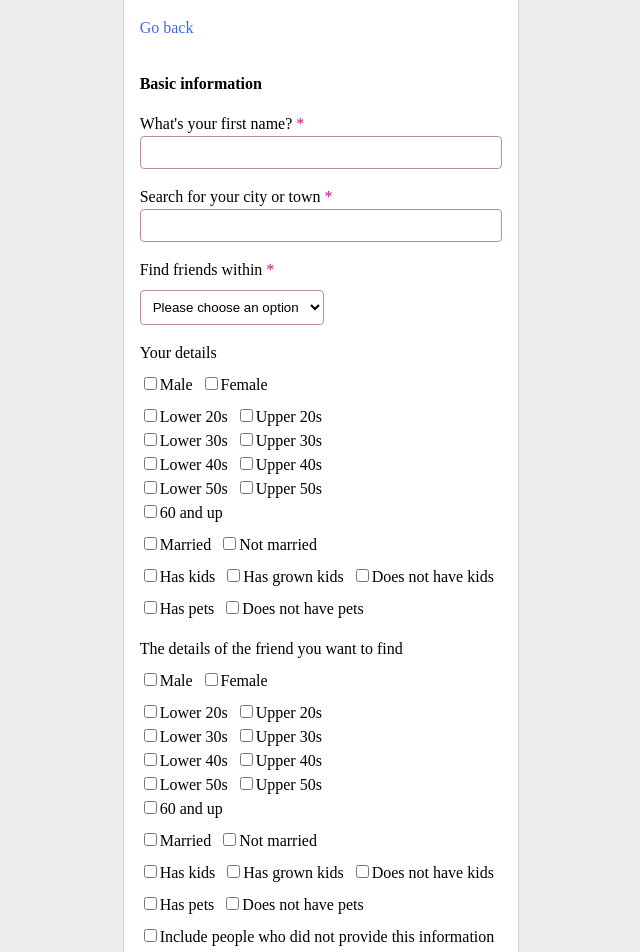
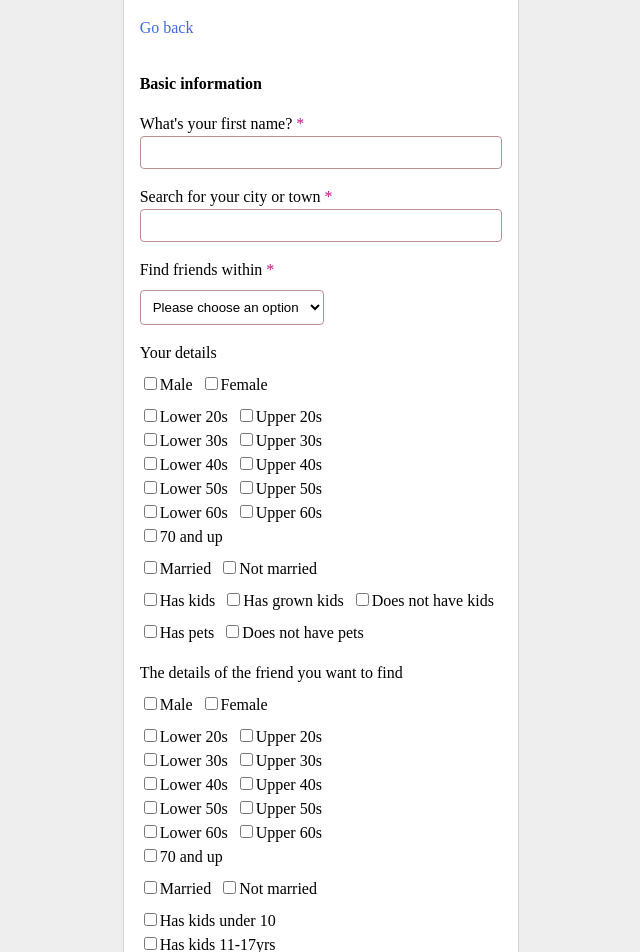
Before and after one commit to Queatz/find-friends, an Angular app: page /begin in a window 1280 px wide. Shown: the top 952 px of the page, without its empty margins (319-959 px from the left). Built offline with nearby package versions, Linux system fonts and the light colour scheme.

Commit message:
Rewording

```diff
--- a/src/app/attend/attend.component.html
+++ b/src/app/attend/attend.component.html
@@ -15,7 +15,7 @@
     <br />
     {{
       timeIsExpired ? 'A meet has been scheduled with you and 4 other people.' :
-        'We found 4 people that match with who you are looking for.'
+        'We grouped you with 4 people that are potentially great friends for you.'
     }}
   </p>
   <ng-container *ngIf="timeIsExpired && place">
@@ -83,10 +83,15 @@
   </ng-container>
   <hr *ngIf="!timeIsExpired"  />
   <a *ngIf="!timeIsExpired" (click)="expired()">Reload this page</a>
-  <p *ngIf="!timeIsExpired" class="sm">
+  <div *ngIf="!timeIsExpired" class="sm m">
     <b>How do meets get scheduled?</b><br />
-    When more than half of all attendees vote for a suggestion, or a suggestion with two or more attendees is less than 12 hours away,
-    those attendees will be confirmed for that time and place.
-  </p>
+    <ol>
+      <li>The people in this group suggest one or more places to meet</li>
+      <li>Everyone votes on the suggested places</li>
+      <li>A call is made for the place with the most votes, and the meet is scheduled</li>
+      <li>If people remain, a call made made for the 2nd most voted place, and so on</li>
+      <li>If a single person remains, people are able to attend a second meet to meet them as well</li>
+    </ol>
+  </div>
   <a routerLink="/" *ngIf="!timeIsExpired">Do not attend this meet</a>
 </section>
--- a/src/app/basic-info/basic-info.component.html
+++ b/src/app/basic-info/basic-info.component.html
@@ -41,7 +41,9 @@
         { title: 'Upper 40s' },
         { title: 'Lower 50s' },
         { title: 'Upper 50s' },
-        { title: '60 and up' }
+        { title: 'Lower 60s' },
+        { title: 'Upper 60s' },
+        { title: '70 and up' }
       ]"
     ></app-checkbox-group>
     <app-checkbox-group
@@ -88,7 +90,9 @@
         { title: 'Upper 40s' },
         { title: 'Lower 50s' },
         { title: 'Upper 50s' },
-        { title: '60 and up' }
+        { title: 'Lower 60s' },
+        { title: 'Upper 60s' },
+        { title: '70 and up' }
       ]"
     ></app-checkbox-group>
     <app-checkbox-group
@@ -101,23 +105,26 @@
     ></app-checkbox-group>
     <app-checkbox-group
       [(checked)]="user.quiz.friendDetails.kids"
+      [layout]="'col'"
       [multiple]="true"
       [options]="[
-        { title: 'Has kids' },
-        { title: 'Has grown kids' },
+        { title: 'Has kids under 10' },
+        { title: 'Has kids 11-17yrs' },
+        { title: 'Has kids 18+' },
         { title: 'Does not have kids' },
       ]"
     ></app-checkbox-group>
     <app-checkbox-group
       [(checked)]="user.quiz.friendDetails.pets"
+      [layout]="'col'"
       [multiple]="true"
       [options]="[
-        { title: 'Has pets' },
-        { title: 'Does not have pets' }
+        { title: 'Has house pets (Dogs, cats, pigs, etc.)' },
+        { title: 'Does not have house pets' }
       ]"
     ></app-checkbox-group>
     <div class="radio-group">
-      <label><input type="checkbox" [(ngModel)]="user.quiz.friendDetails.matchWhenAbsent" />Include people who did not provide this information</label>
+      <label><input type="checkbox" [(ngModel)]="user.quiz.friendDetails.includeWhenAbsent" />Include people who did not provide this information</label>
     </div>
   </div>
 </section>
--- a/src/app/choices/choices.component.html
+++ b/src/app/choices/choices.component.html
@@ -7,4 +7,4 @@
         { title: 'Yes' }
       ]"
 ></app-checkbox-group>
-<label class="sm"><input type="checkbox" [(ngModel)]="value.required" />Do not match me with people who answered this differently</label>
+<label class="sm"><input type="checkbox" [(ngModel)]="value.required" />Do not group me with people who answered this differently</label>
--- a/src/app/disclaimers/disclaimers.component.html
+++ b/src/app/disclaimers/disclaimers.component.html
@@ -1,9 +1,9 @@
 <section>
-  <b>MoreFriends.org</b> is a platform for adults (20+) to who want to meet and talk with potential friends in person, while spending the least amount of time doing the searching.
+  <b>MoreFriends.org</b> is a platform for adults (20+) who want to meet and talk with potential friends in person.
   <div class="sm m"><b>Disclaimers</b></div>
   <label><input type="checkbox" [(ngModel)]="user.quiz.legal.disclaimer" />I understand that meeting new people comes with associated risks and that I am using this platform at my own risk.</label><br />
   <br />
-  <label><input type="checkbox" [(ngModel)]="user.quiz.legal.tos" />I certify that I am using MoreFriends.org only for the purpose of finding personal friends.  I am not soliciting, advertising, attempting to persuade others, attempting to harm others or otherwise seeking something other than a personal friend.</label>
+  <label><input type="checkbox" [(ngModel)]="user.quiz.legal.tos" />I certify that I am using MoreFriends.org only for the purpose of finding personal friends.  I am not soliciting, advertising, attempting to persuade others, attempting to harm others, or otherwise seeking something other than a personal friend.</label>
 </section>
 <footer>
   <a (click)="next()">Continue to basic information</a>
--- a/src/app/friend-details/friend-details.component.ts
+++ b/src/app/friend-details/friend-details.component.ts
@@ -12,9 +12,12 @@ export class FriendDetailsComponent implements OnInit {
     'Often available in the mornings',
     'Often available in the evenings',
     'Often available on the weekends',
+    'Regularly enjoys fast food',
+    'Regularly eats out',
     'Eats meat',
     'Hunts animals',
     'Is into astrology',
+    'Is into mythology',
     'Drinks alcohol',
     'Vapes',
     'Uses drugs',
--- a/src/app/home/home.component.ts
+++ b/src/app/home/home.component.ts
@@ -7,6 +7,8 @@ import { Component, OnInit } from '@angular/core';
 })
 export class HomeComponent implements OnInit {
 
+  codeSent = false
+
   constructor() { }
 
   ngOnInit(): void {
--- a/src/app/meet-details/meet-details.component.html
+++ b/src/app/meet-details/meet-details.component.html
@@ -1,8 +1,8 @@
 <section>
   <b>In-person meeting preferences</b>
   <div class="hh">Answer the following questions specifically about the meet you will attend</div>
-  <div class="h">How closely must someone match what you described?<span class="required">*</span></div>
-  <app-checkbox-group [(checked)]="user.quiz.minimumMatchPercent"
+  <div class="h">How similarly must and others answer to be grouped together?<span class="required">*</span></div>
+  <app-checkbox-group [(checked)]="user.quiz.minimumSimilarity"
                       [layout]="'col'"
                       [options]="[
                         { title: '>90%', value: 90 },
--- a/src/app/meet-details/meet-details.component.ts
+++ b/src/app/meet-details/meet-details.component.ts
@@ -46,8 +46,8 @@ export class MeetDetailsComponent implements OnInit {
   next() {
     let remaining = ''
 
-    if (!this.user.quiz.minimumMatchPercent) {
-      remaining = `${remaining}\nPlease choose how closely someone must match`
+    if (!this.user.quiz.minimumSimilarity) {
+      remaining = `${remaining}\nPlease choose a minimum similarity`
     }
 
     if (!this.user.quiz.contact) {
--- a/src/app/scenarios/scenarios.component.html
+++ b/src/app/scenarios/scenarios.component.html
@@ -6,7 +6,7 @@
   </p>
   <div class="h">What would your friend do?</div>
   <div class="radio-group">
-    <label class="sm"><input type="checkbox" [(ngModel)]="required"  />Do not match me with people who answered different from me for this scenario</label>
+    <label class="sm"><input type="checkbox" [(ngModel)]="required"  />Do not group me with people who answered different from me for this scenario</label>
   </div>
   <div class="option-links">
     <a (click)="select(text)" *ngFor="let text of scenario.scenarios[id].choices">{{ text }}</a>
--- a/src/app/user.service.ts
+++ b/src/app/user.service.ts
@@ -26,9 +26,9 @@ export class UserService {
       married: [] as Array<String>,
       kids: [] as Array<String>,
       pets: [] as Array<String>,
-      matchWhenAbsent: false
+      includeWhenAbsent: false
     },
-    minimumMatchPercent: 0,
+    minimumSimilarity: 0,
     friendFacts: {} as { [ key: string ]: Choice },
     friendScenarios: {} as { [ key: string ]: Choice },
     meetPreferences: {} as { [ key: string ]: Choice },
```
Also changed, not shown: src/app/home/home.component.html (+17 -13 lines).
